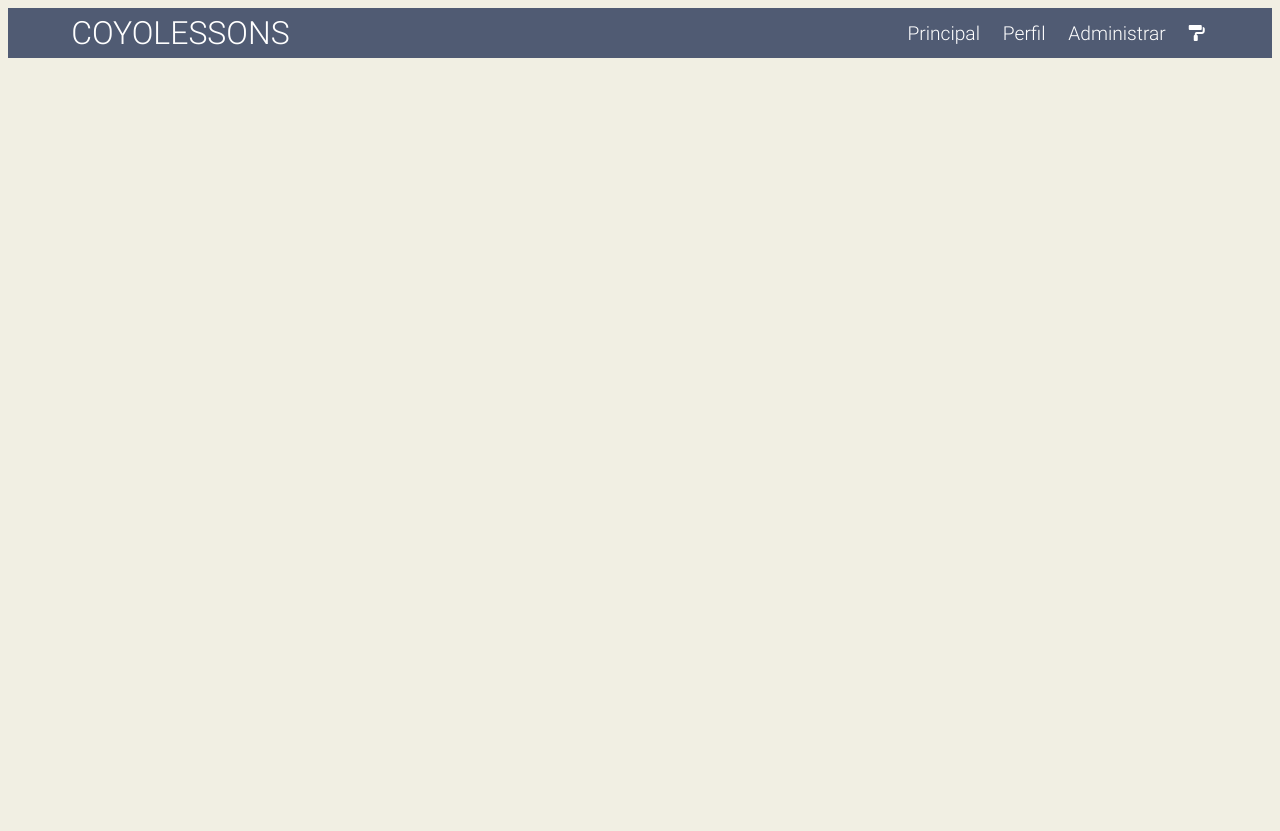
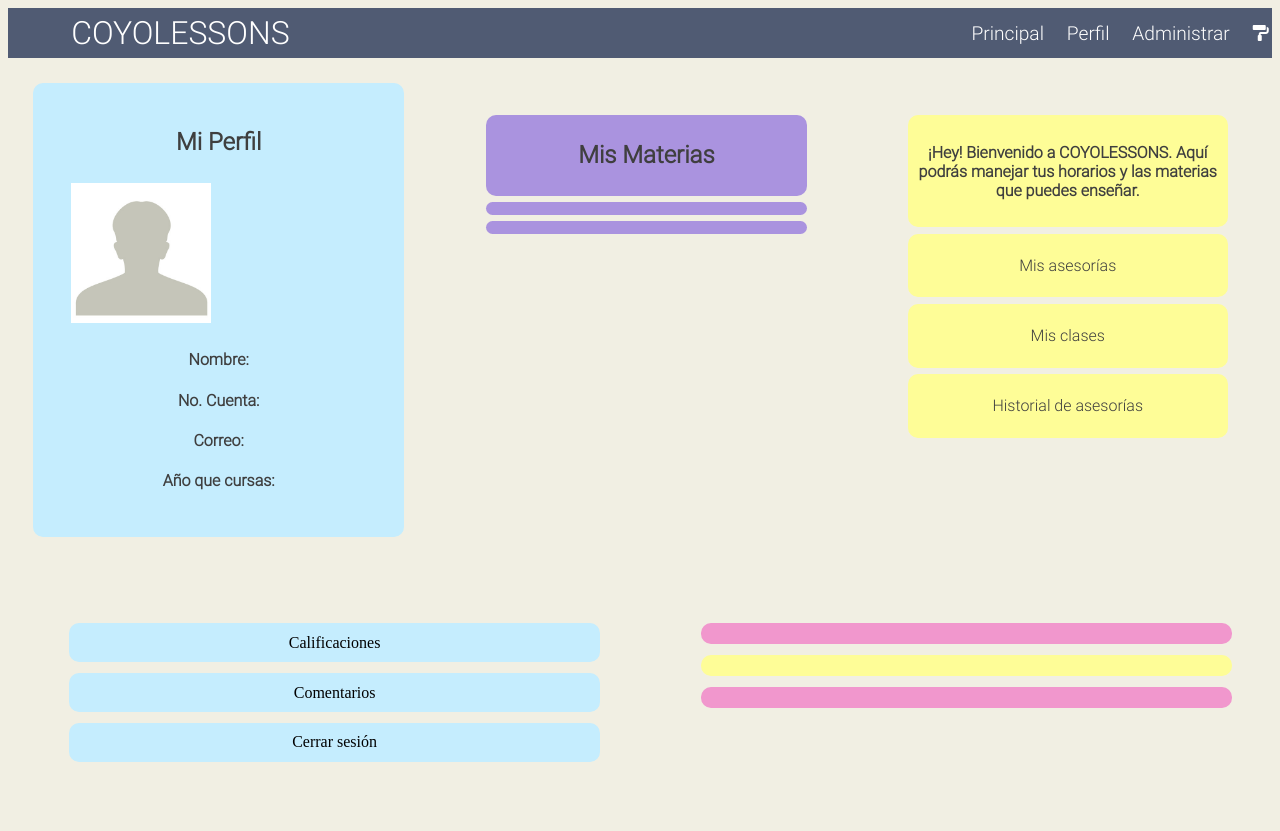
Before and after one commit to Morall0/CoyoLessons, a PHP site: page /templates/MiPerfil.html in a window 1280 px wide. Before the commit the page ends 58 px from the top, so only its background shows below. Run offline with PHP 8.4, Linux system fonts and the light colour scheme.

Commit message:
FEAT: pagina mi perfil dos-tres

```diff
--- a/statics/styles/MiPerfil.css
+++ b/statics/styles/MiPerfil.css
@@ -1,5 +1,4 @@
- /* =NAV
-    -------------------------------------------------- */
+ /* =NAV -------------------------------------------------- */
 #nav a{
     display: flex;
     flex-direction: row;
@@ -12,7 +11,7 @@
 #links
 {
     position: absolute;
-    left: 65%;
+    left: 70%;
 }
 #nav{
     display: flex;
@@ -51,3 +50,71 @@ i
 {
     color: white;
 }
+ /* =PARTE ARRIBA -------------------------------------------------- */
+ #arriba
+ {
+    width: 100%;
+    display: flex;
+    flex-direction: row;
+    justify-content: space-between;
+ }
+ #arriba div{
+    text-align: center;
+    width: 66%;
+    margin: 2%;
+    padding: 2%;
+    box-sizing: border-box;
+    border-radius: 10px;
+}
+#miPerfil
+{
+    background-color: var(--azul);
+}
+#misMaterias :nth-child(1), #misMaterias :nth-child(2), #misMaterias :nth-child(3)
+{
+    background-color: var(--morado);
+}
+#botones :nth-child(1), #botones :nth-child(2), #botones :nth-child(3), #botones :nth-child(4)
+{
+    background-color: var(--amarillo);
+}
+#misMaterias div, #botones div, #miPerfil div
+{
+    display: flex;
+    flex-direction: column;
+    width: 100%;
+}
+h2,h4, #botones p
+{
+    text-decoration: none;
+    font-family: Roboto;
+    color: rgb(63, 63, 63);
+}
+ /* =PARTE ABAJO -------------------------------------------------- */
+ #abajo
+ {
+    width: 100%;
+    display: flex;
+    flex-direction: row;
+    justify-content: space-between;
+ }
+ #abajo div{
+    text-align: center;
+    width: 100%;
+    margin: 2%;
+    padding: 2%;
+    box-sizing: border-box;
+    border-radius: 10px;
+}
+#calif :nth-child(1), #calif :nth-child(2), #calif :nth-child(3)
+{
+    background-color: var(--azul);
+}
+#horario :nth-child(1), #horario :nth-child(3)
+{
+    background-color: var(--rosa);
+}
+#horario :nth-child(2)
+{
+    background-color: var(--amarillo);
+}
--- a/templates/MiPerfil.html
+++ b/templates/MiPerfil.html
@@ -23,6 +23,44 @@
                 <div class="link"><i class="fas fa-paint-roller"></i></div>
             </div>
         </div>
+         <!-- contenido -->
+            <!-- arriba -->
+            <div id="arriba">
+                <div id="miPerfil">
+                    <h2>Mi Perfil</h2>
+                    <div id="img"><img src="../statics/img/user/user.png" alt="Foto de perfil" height="140px" width="140px"></div>
+                    <h4>Nombre:</h4>
+                    <h4>No. Cuenta:</h4>
+                    <h4>Correo:</h4>
+                    <h4>Año que cursas:</h4>
+                </div>
+                <div id="misMaterias">
+                    <div><h2>Mis Materias</h2></div>
+                    <div></div>
+                    <div></div>
+                </div>
+                <div id="botones">
+                    <div><h4>¡Hey! Bienvenido a COYOLESSONS.
+                        Aquí podrás manejar tus horarios
+                        y las materias que puedes enseñar.</h4></div>
+                    <div><p>Mis asesorías</p></div>
+                    <div><p>Mis clases</p></div>
+                    <div><p>Historial de asesorías</p></div>
+                </div>
+            </div>
+            <!-- abajo -->
+            <div id="abajo">
+                <div id="calif">
+                    <div>Calificaciones</div>
+                    <div>Comentarios</div>
+                    <div>Cerrar sesión</div>
+                </div>
+                <div id="horario">
+                    <div></div>
+                    <div></div>
+                    <div></div>
+                </div>
+            </div>
     </div>
 </body>
 </html>
```
